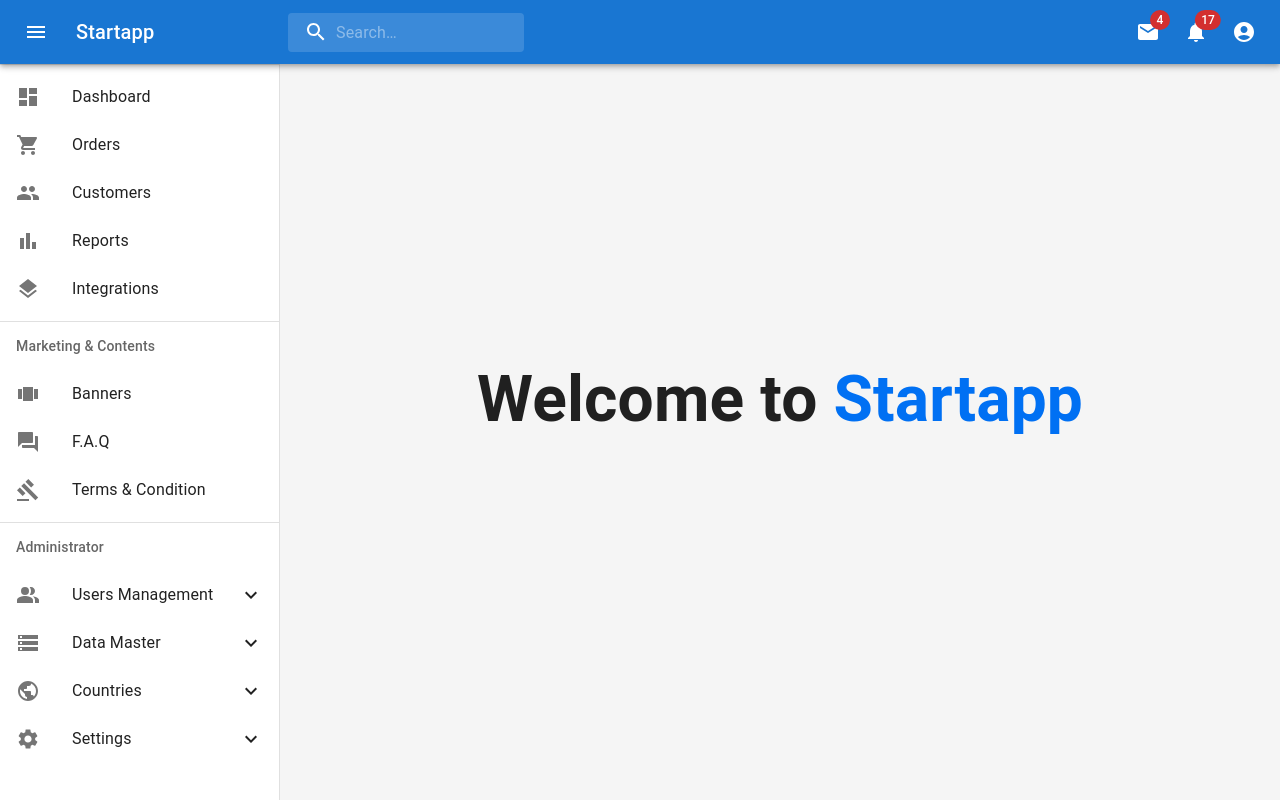
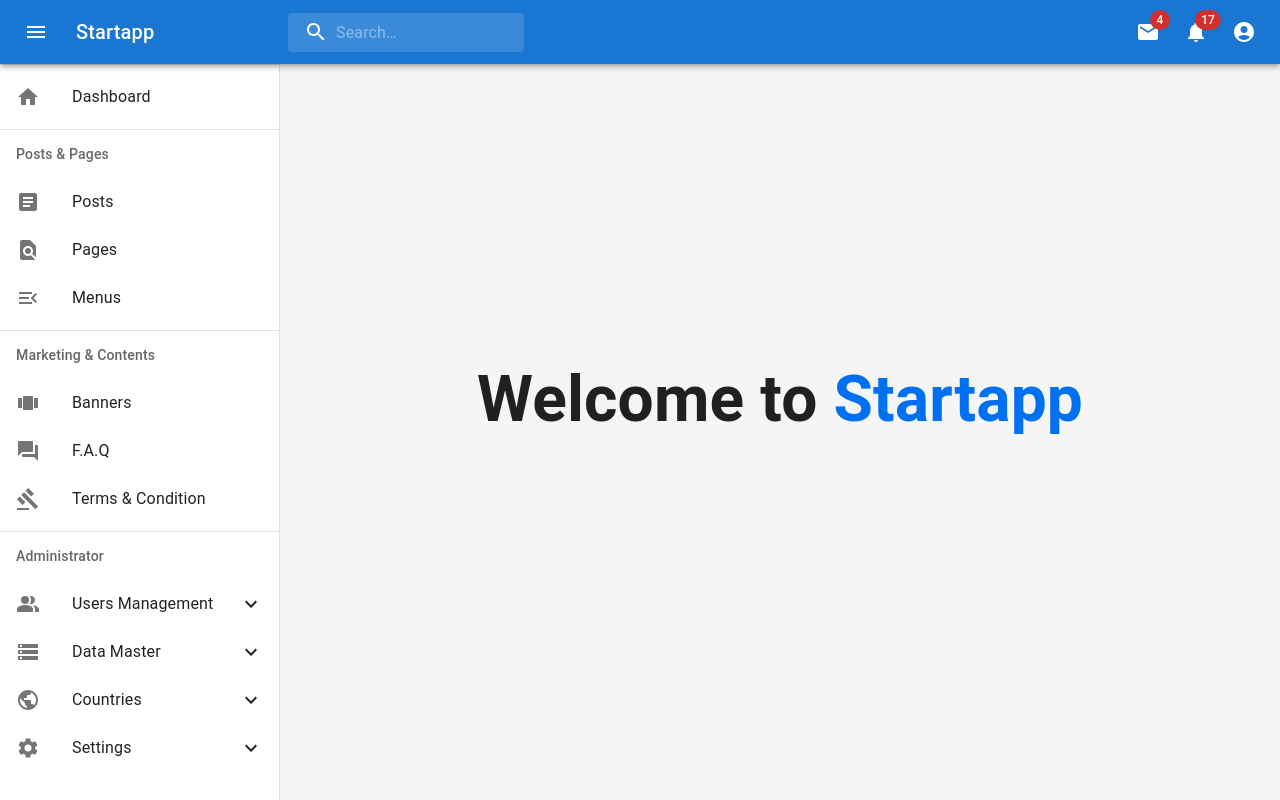
Before and after one commit to faridlab/sugar-next, a Next.js app: page / in a window 1280 px wide. Built offline with nearby package versions, Linux system fonts and the light colour scheme; no server answers.

Commit message:
fix: dashboard menu

```diff
--- a/app/layouts/sidemenu.tsx
+++ b/app/layouts/sidemenu.tsx
@@ -3,62 +3,28 @@ import type { NextPage } from 'next'
 import ListItem from '@mui/material/ListItem'
 import ListItemIcon from '@mui/material/ListItemIcon'
 import ListItemText from '@mui/material/ListItemText'
-import ListSubheader from '@mui/material/ListSubheader'
-import DashboardIcon from '@mui/icons-material/Dashboard'
-import ShoppingCartIcon from '@mui/icons-material/ShoppingCart'
-import PeopleIcon from '@mui/icons-material/People'
-import BarChartIcon from '@mui/icons-material/BarChart'
-import LayersIcon from '@mui/icons-material/Layers'
-import AssignmentIcon from '@mui/icons-material/Assignment'
+import HomeIcon from '@mui/icons-material/Home'
 import List from '@mui/material/List'
 import Divider from '@mui/material/Divider'
-import { useState } from 'react'
 
 import AdministratorMenu from '@component/layouts/sidebar/administrator'
 import MarketingsMenu from '@component/layouts/sidebar/marketings'
+import PostsMenu from '@component/layouts/sidebar/posts'
 
 const SidemenuComponent: NextPage = () => {
-  const [open, setOpen] = useState(true)
-
-  const handleClick = () => {
-    setOpen(!open);
-  }
-
   return (
     <>
       <Divider />
       <List>
         <ListItem button>
           <ListItemIcon>
-            <DashboardIcon />
+            <HomeIcon />
           </ListItemIcon>
           <ListItemText primary="Dashboard" />
         </ListItem>
-        <ListItem button>
-          <ListItemIcon>
-            <ShoppingCartIcon />
-          </ListItemIcon>
-          <ListItemText primary="Orders" />
-        </ListItem>
-        <ListItem button>
-          <ListItemIcon>
-            <PeopleIcon />
-          </ListItemIcon>
-          <ListItemText primary="Customers" />
-        </ListItem>
-        <ListItem button>
-          <ListItemIcon>
-            <BarChartIcon />
-          </ListItemIcon>
-          <ListItemText primary="Reports" />
-        </ListItem>
-        <ListItem button>
-          <ListItemIcon>
-            <LayersIcon />
-          </ListItemIcon>
-          <ListItemText primary="Integrations" />
-        </ListItem>
       </List>
+      <Divider />
+      <PostsMenu />
       <Divider />
       <MarketingsMenu />
       <Divider />
```
